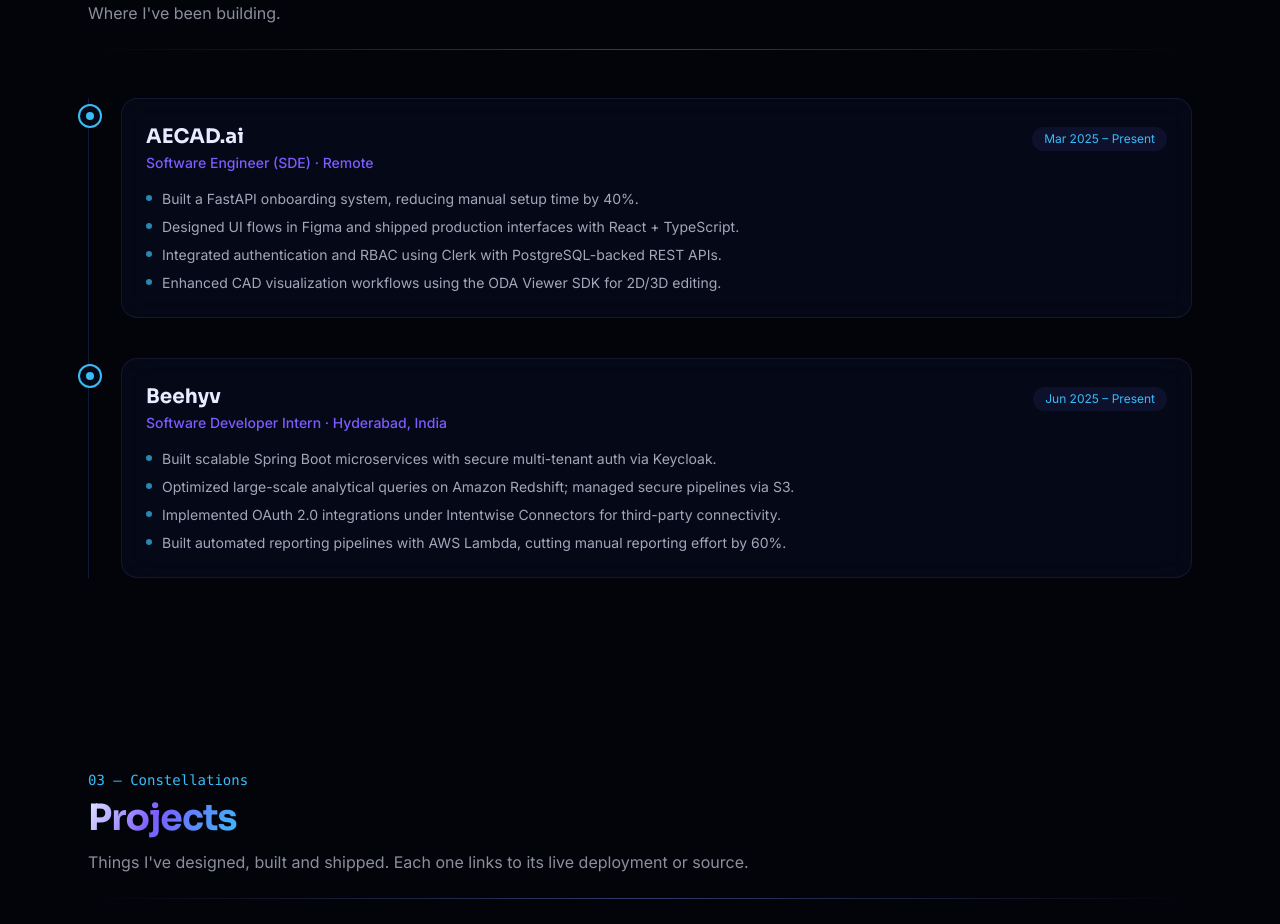
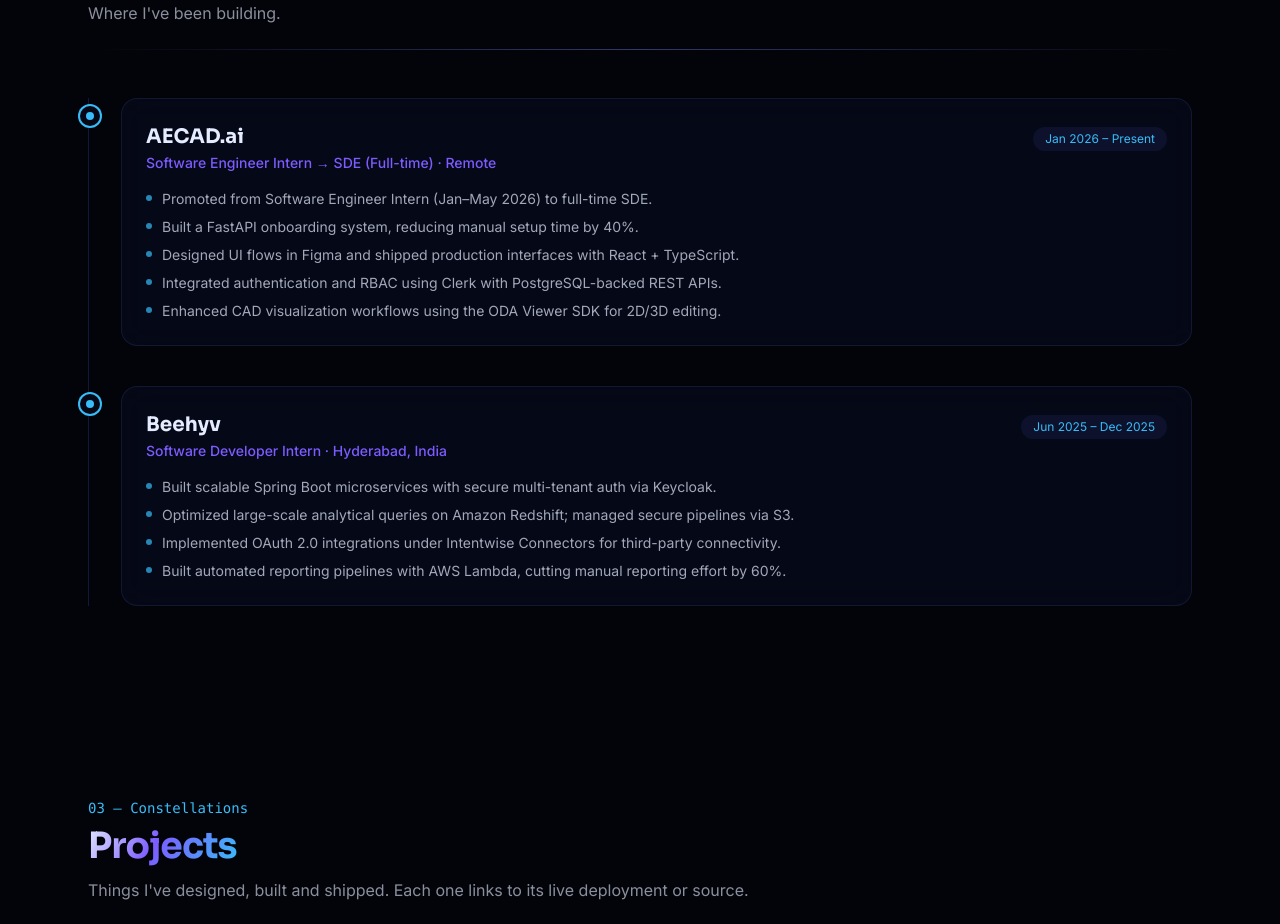
Before and after one commit to marvillage/portfolio3, a Next.js app: page / in a window 1280 px wide. Shown: the part 1880-2804 px from the top of the page. Built offline with nearby package versions, Linux system fonts and the light colour scheme.

Commit message:
Fix experience timeline: Beehyv ended Dec 2025, AECAD intern->FTE SDE promotion

```diff
--- a/data/profile.ts
+++ b/data/profile.ts
@@ -29,10 +29,11 @@
   experience: [
     {
       company: "AECAD.ai",
-      role: "Software Engineer (SDE)",
-      period: "Mar 2025 – Present",
+      role: "Software Engineer Intern → SDE (Full-time)",
+      period: "Jan 2026 – Present",
       location: "Remote",
       points: [
+        "Promoted from Software Engineer Intern (Jan–May 2026) to full-time SDE.",
         "Built a FastAPI onboarding system, reducing manual setup time by 40%.",
         "Designed UI flows in Figma and shipped production interfaces with React + TypeScript.",
         "Integrated authentication and RBAC using Clerk with PostgreSQL-backed REST APIs.",
@@ -42,7 +43,7 @@
     {
       company: "Beehyv",
       role: "Software Developer Intern",
-      period: "Jun 2025 – Present",
+      period: "Jun 2025 – Dec 2025",
       location: "Hyderabad, India",
       points: [
         "Built scalable Spring Boot microservices with secure multi-tenant auth via Keycloak.",
```
